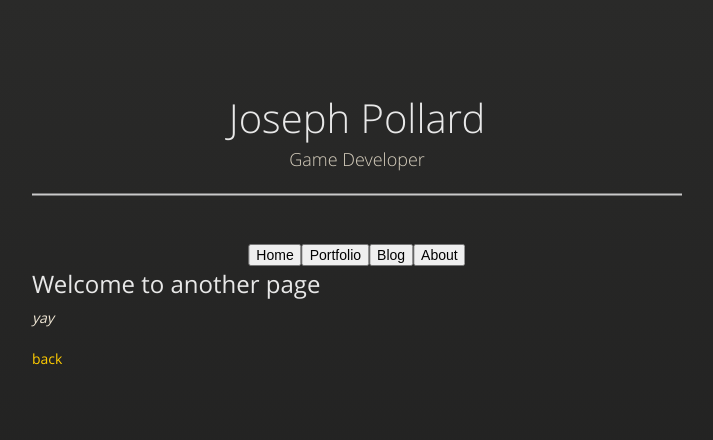
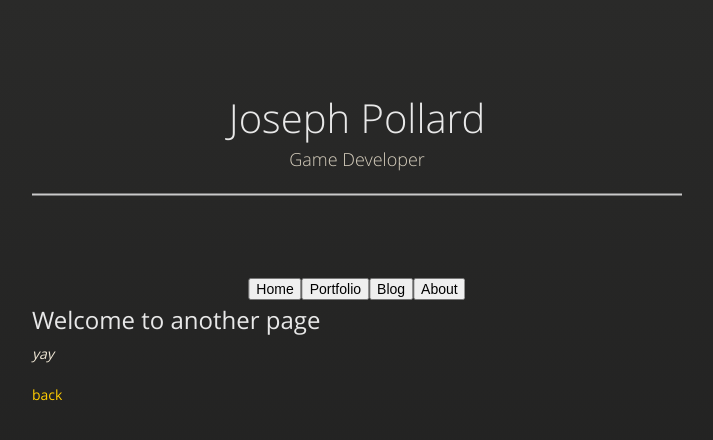
Before and after one commit to Dizlen/Website, a Jekyll site: the page built from portfolio.md, in a window 1280 px wide. Shown: the top 440 px of the page, without its empty margins (283-996 px from the left). Built offline with Jekyll 4.4.1, drawn with Linux system fonts in a browser that asks for light colours; our own code applies the rules of GitHub Pages for plain Markdown files.

Commit message:
container

```diff
--- a/_layouts/default.html
+++ b/_layouts/default.html
@@ -5,6 +5,12 @@
     <meta http-equiv="X-UA-Compatible" content="IE=edge">
 
     <style>
+    .container {
+      height: 30px;
+      position: relative;
+      border: 3px solid rgba(255, 255, 255, 0);
+    }
+
     .center {
       margin: 0;
       position: absolute;
@@ -37,11 +43,11 @@
           <hr>
         </div>
 
-        <div class="center">
-          <a href="index"><button>Home</button></a><a href="portfolio"><button>Portfolio</button></a><a href="www.josephpollard.co.uk"><button>Blog</button></a><a href="www.josephpollard.co.uk"><button>About</button></a>
+        <div class="container">
+          <div class="center">
+            <a href="index"><button>Home</button></a><a href="portfolio"><button>Portfolio</button></a><a href="www.josephpollard.co.uk"><button>Blog</button></a><a href="www.josephpollard.co.uk"><button>About</button></a>
+          </div>
         </div>
-
-
 
         {{ content }}
       </section>
```
